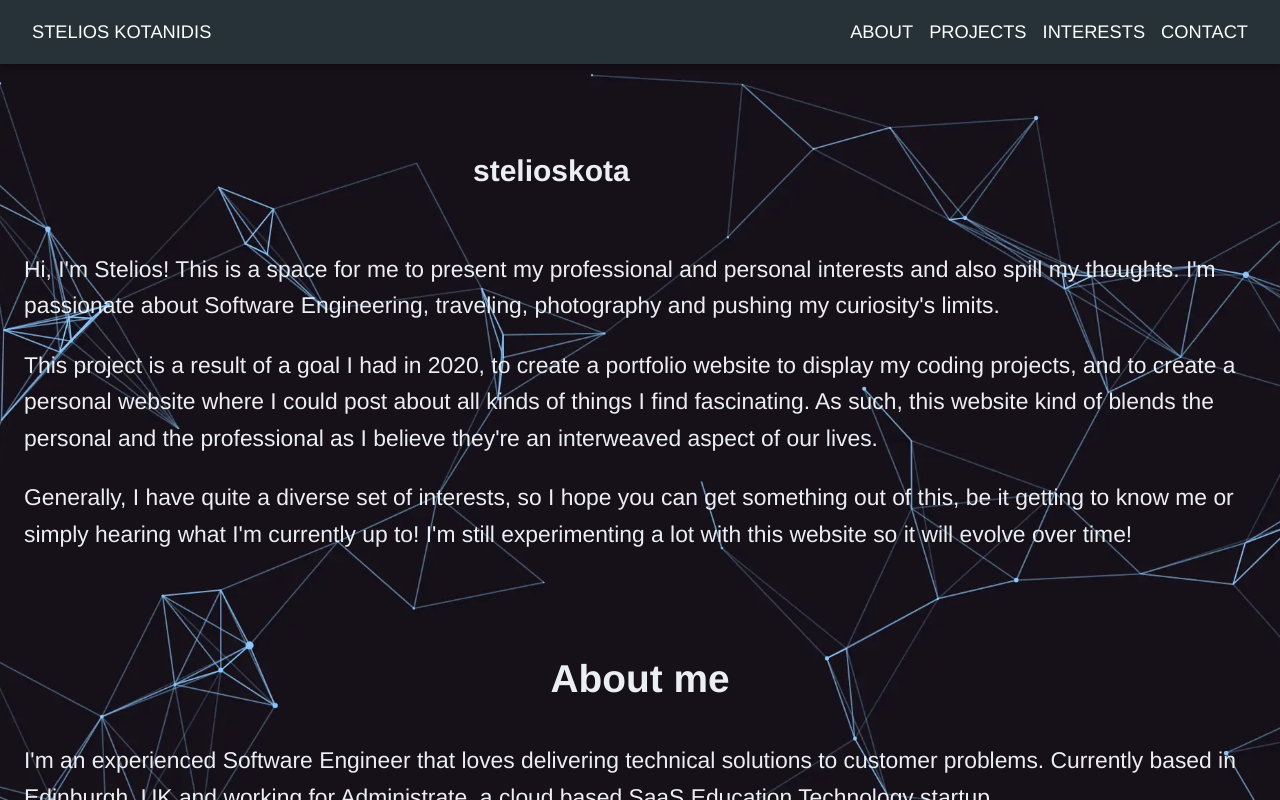
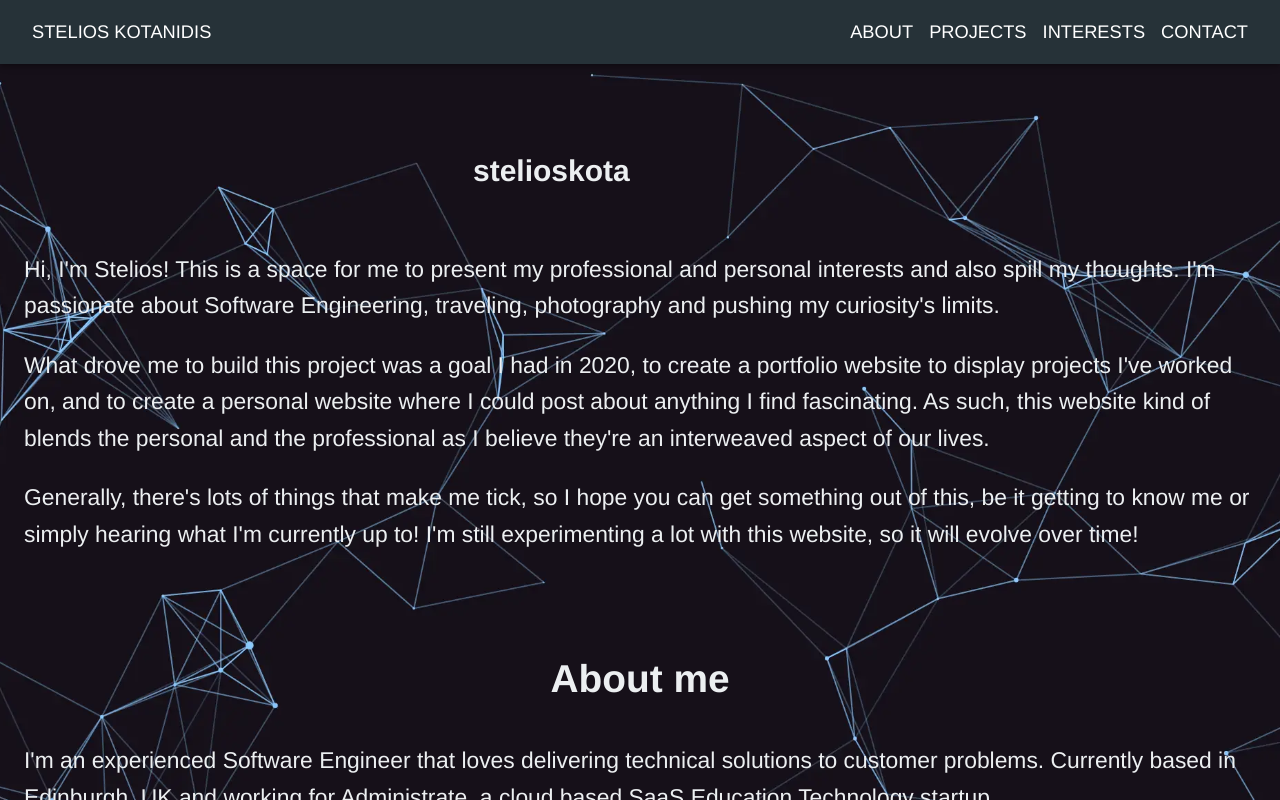
Before and after one commit to devkot/stelioskot.dev, a React (Create React App) app: page / in a window 1280 px wide. Shown: the top 800 px of the page. Built offline with nearby package versions, Linux system fonts and the light colour scheme.

Commit message:
Reword into section paragraphs

```diff
--- a/src/components/Intro.tsx
+++ b/src/components/Intro.tsx
@@ -41,18 +41,18 @@ const Intro: React.FunctionComponent = () => {
             curiosity's limits.
           </Box>
           <Box component="p">
-            This project is a result of a goal I had in 2020, to create a
-            portfolio website to display my coding projects, and to create a
-            personal website where I could post about all kinds of things I find
-            fascinating. As such, this website kind of blends the personal and
-            the professional as I believe they're an interweaved aspect of our
-            lives.
+            What drove me to build this project was a goal I had in 2020, to
+            create a portfolio website to display projects I've worked on, and
+            to create a personal website where I could post about anything I
+            find fascinating. As such, this website kind of blends the personal
+            and the professional as I believe they're an interweaved aspect of
+            our lives.
           </Box>
           <Box component="p">
-            Generally, I have quite a diverse set of interests, so I hope you
+            Generally, there's lots of things that make me tick, so I hope you
             can get something out of this, be it getting to know me or simply
             hearing what I'm currently up to! I'm still experimenting a lot with
-            this website so it will evolve over time!
+            this website, so it will evolve over time!
           </Box>
         </Typography>
       </Container>
```
